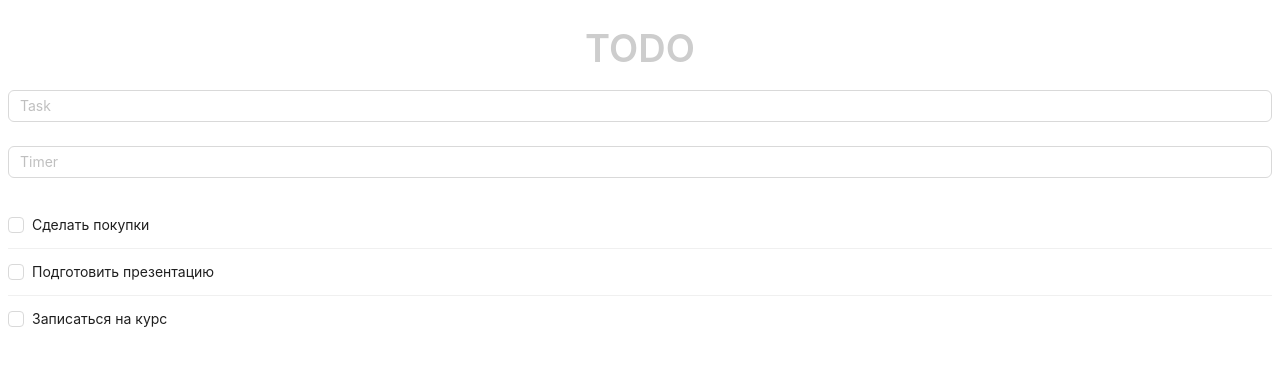
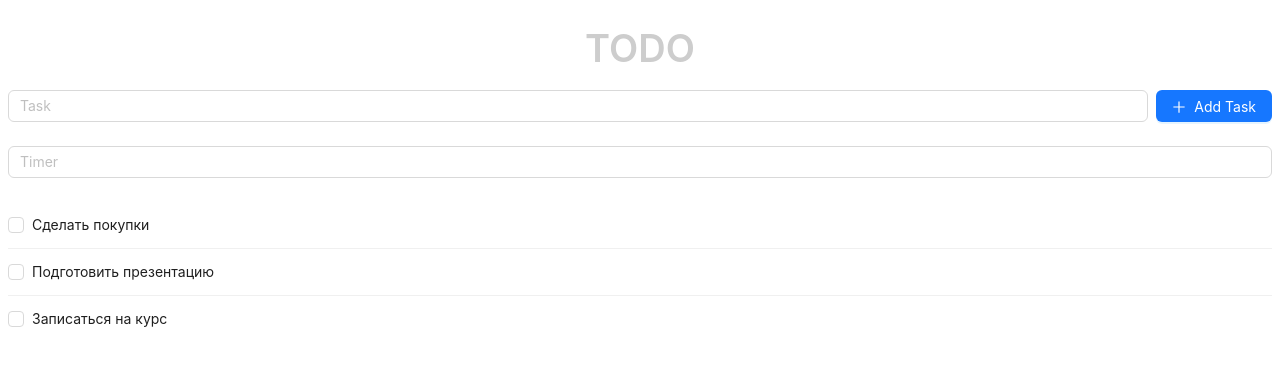
Before and after one commit to GreyHound87/todo-vite-ts, a React (Vite) app: page / in a window 1280 px wide. Shown: the top 366 px of the page. Built offline with nearby package versions, Linux system fonts and the light colour scheme.

Commit message:
Input.TextArea (Task)

```diff
--- a/src/components/todo-app.tsx
+++ b/src/components/todo-app.tsx
@@ -39,21 +39,19 @@ function TodoApp() {
       </Typography.Title>
 
       <Form form={form} onFinish={onFinish} layout="horizontal" requiredMark={false}>
-        <Flex justify="space-between" align="center" gap="small">
+        <Flex justify="space-between" align="flex-end" gap="small">
           <Form.Item
             name="task"
             style={{ width: '100%' }}
             rules={[{ required: true, message: 'Please enter a task!' }]}
           >
-            <Input placeholder="Task" />
+            <Input.TextArea placeholder="Task" autoSize />
           </Form.Item>
-          {window.innerWidth < 768 && (
-            <Form.Item>
-              <Button type="primary" htmlType="submit" icon={<PlusOutlined />}>
-                Add Task
-              </Button>
-            </Form.Item>
-          )}
+          <Form.Item>
+            <Button type="primary" htmlType="submit" icon={<PlusOutlined />}>
+              Add Task
+            </Button>
+          </Form.Item>
         </Flex>
 
         <Form.Item name="timer">
```
